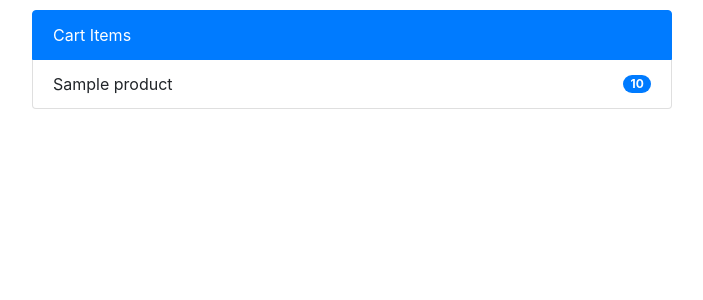
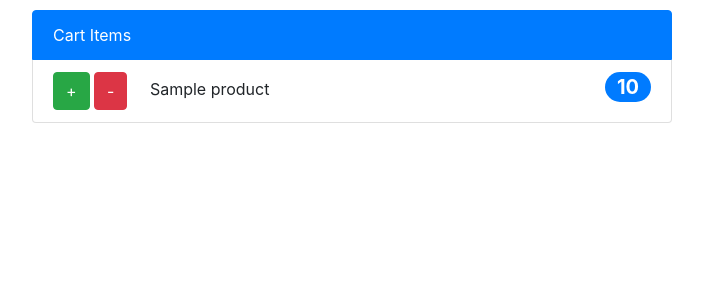
Before and after one commit to douglas86/e-commerce, a Django app: page /checkout/ in a window 1280 px wide. Shown: the part 56-356 px from the top of the page, without its empty margins (288-991 px from the left). Run offline with Django 3.2, Linux system fonts and the light colour scheme; tables that the repository leaves empty hold one stand-in row (Sample ...); some libraries are stand-ins or nearby versions.

Commit message:
added plus and minus btn on checkout.html

```diff
--- a/shop/templates/shop/checkout.html
+++ b/shop/templates/shop/checkout.html
@@ -1,15 +1,22 @@
 {% extends 'shop/base.html' %} {% block body %}
 <div style="margin: 10px 25%" class="list-group">
   <ul class="list-group">
-	<li class="list-group-item list-group-item-action active">Cart Items</li>
-	{% for k,v in alls.items %}
-	<li
-	  class="list-group-item d-flex justify-content-between align-items-center"
-	>
-	  {{ k }}
-	  <span class="badge badge-primary badge-pill"> {{ v }} </span>
-	</li>
-	{% endfor %}
+    <li class="list-group-item list-group-item-action active">Cart Items</li>
+    {% for k,v in alls.items %}
+    <li class="list-group-item align-items-center">
+      <button type="submit" class="btn btn-success">+</button>
+      <button style="margin-right: 3%" type="submit" class="btn btn-danger">
+        -
+      </button>
+      {{ k }}
+      <span
+        style="margin-left: 25%; font-size:20px"
+        class="badge badge-primary badge-pill float-right"
+      >
+        {{ v }}
+      </span>
+    </li>
+    {% endfor %}
   </ul>
 </div>
 {% endblock %}
```
